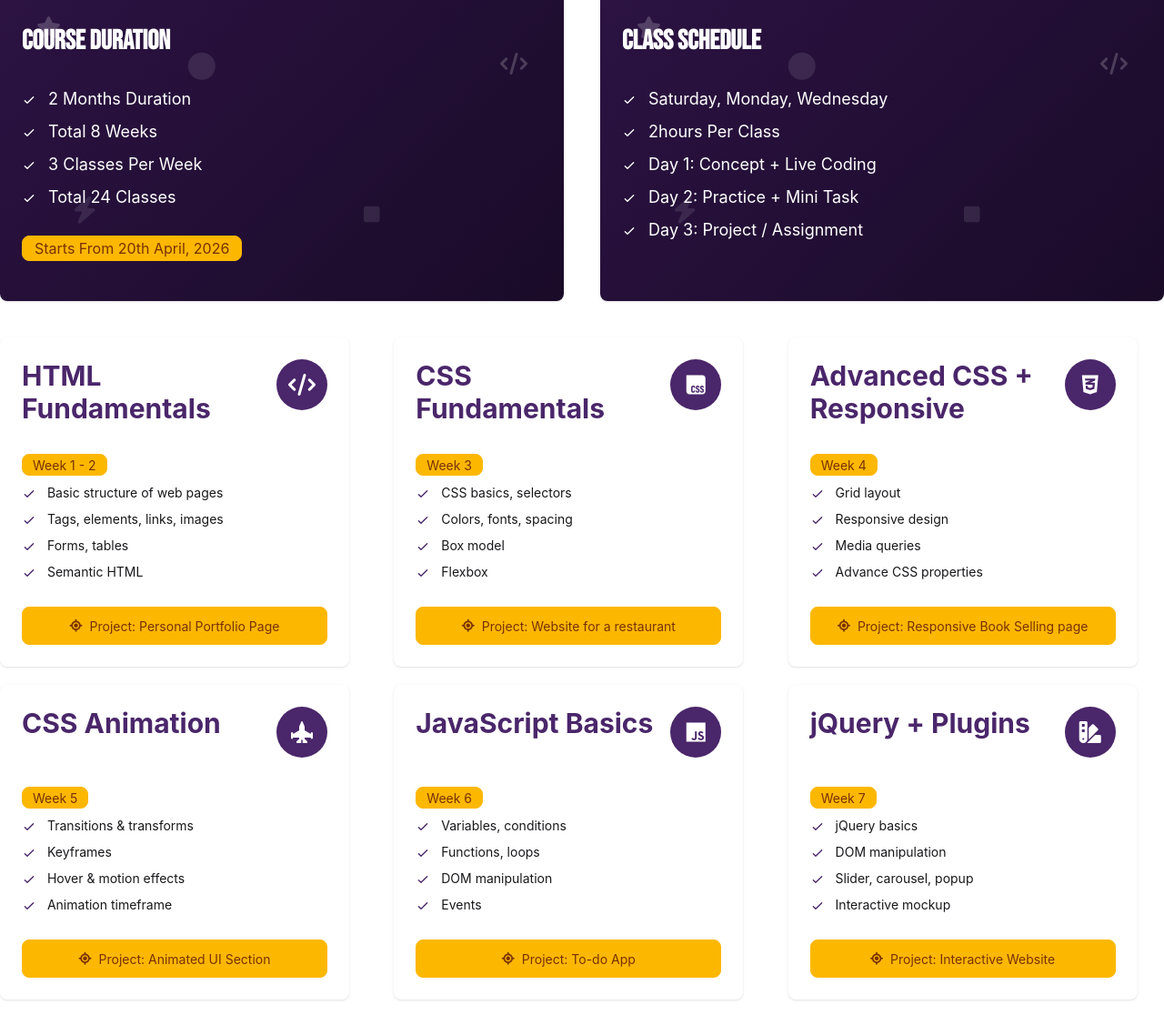
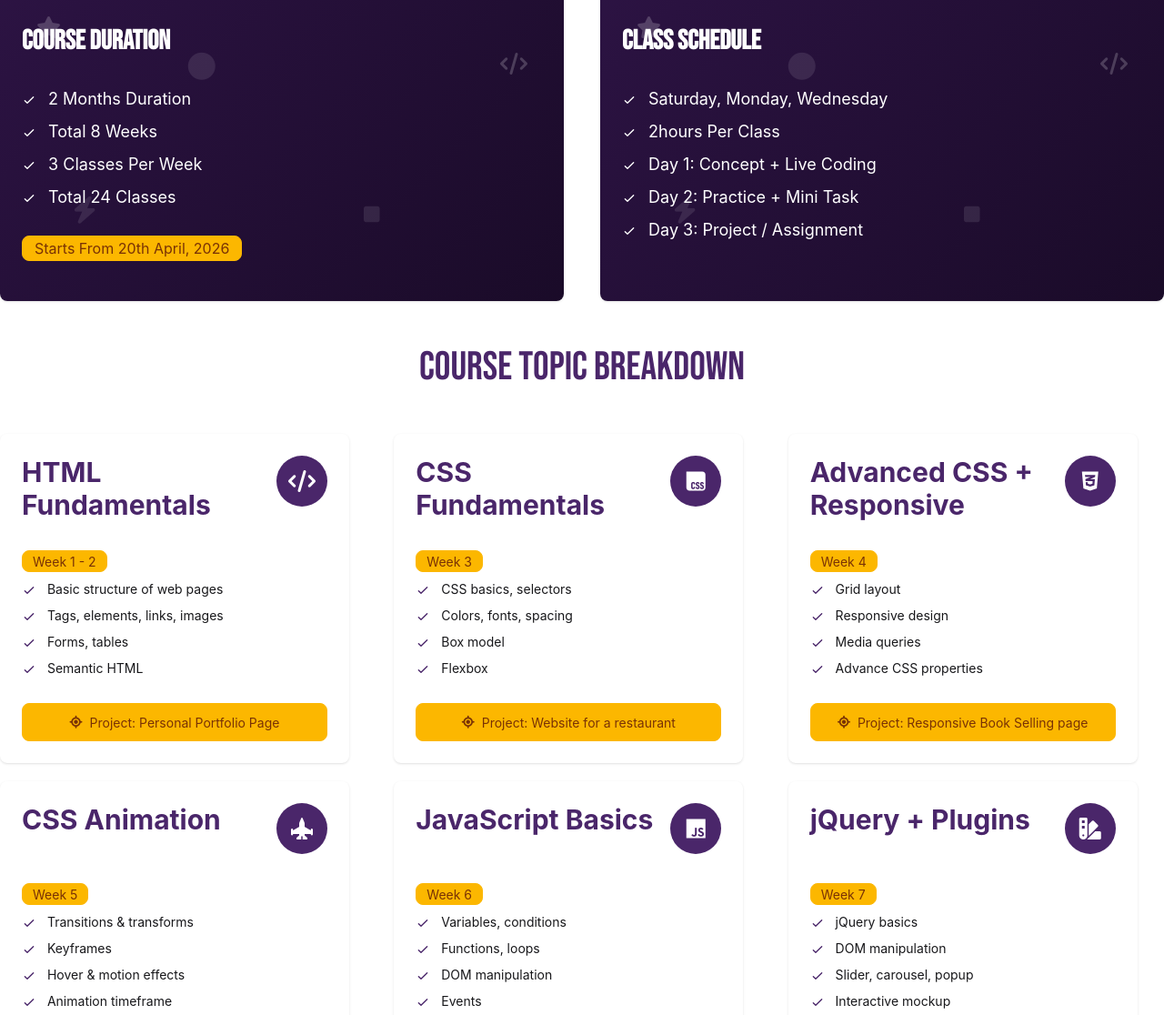
Before and after one commit to shifatulislam-dev/web-design-course, a website built with Vite: page index.html in a window 1280 px wide. Shown: the part 2679-3795 px from the top of the page at 91% size. Built offline with nearby package versions, Linux system fonts and the light colour scheme.

Commit message:
Complete course breakdown section

```diff
--- a/index.html
+++ b/index.html
@@ -1015,13 +1015,13 @@
 
   <section class="course-timeline-section py-20">
     <div class="course-timeline-main main">
-      <div class="course-details-title title text-center">
-        <h2>Course <span class="relative inline-block">
-            Timeline
-            <span class="absolute left-0 bottom-2 h-[2px] w-full bg-[#ffcf00] animate-underline"></span>
-          </span></h2>
-      </div>
       <div class="course-timeline-content-box">
+        <div class="course-details-title title text-center">
+          <h2>Course <span class="relative inline-block">
+              Timeline
+              <span class="absolute left-0 bottom-2 h-[2px] w-full bg-[#ffcf00] animate-underline"></span>
+            </span></h2>
+        </div>
         <div class="course-timeline-content grid grid-cols-2 my-10 gap-10">
           <div class="card w-full bg-base-100 shadow-sm banner-section py-5 relative">
             <!--
@@ -1138,6 +1138,15 @@
             </div>
           </div>
         </div>
+
+      </div>
+      <div class="course-breakdown-content-box">
+        <div class="course-details-title title text-center my-10">
+          <h2>Course Topic <span class="relative inline-block">
+              Breakdown
+              <span class="absolute left-0 bottom-2 h-[2px] w-full bg-[#ffcf00] animate-underline"></span>
+            </span></h2>
+        </div>
         <div class="course-timeline-breakdown grid grid-cols-3 gap-5">
           <div class="card w-96 bg-base-100 shadow-sm">
             <div class="card-body">
@@ -1459,12 +1468,8 @@
     </div>
   </section>
 
-
-
   <!--
-
   Footer Section
-
   -->
   <footer class="footer footer-horizontal footer-center bg-base-200 text-base-content rounded p-10">
     <nav class="grid grid-flow-col gap-4">
```
